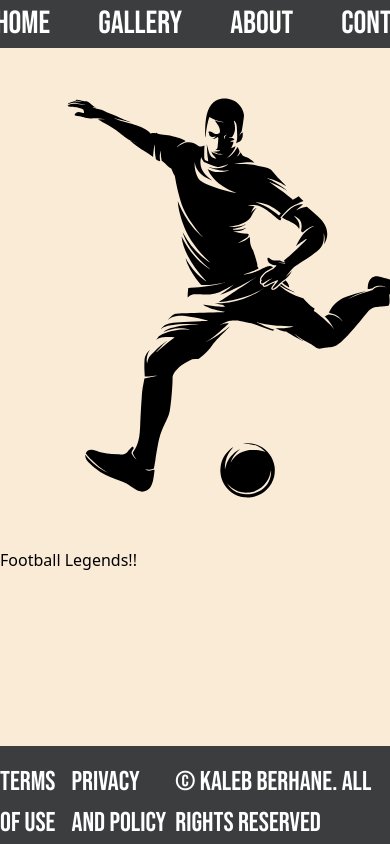
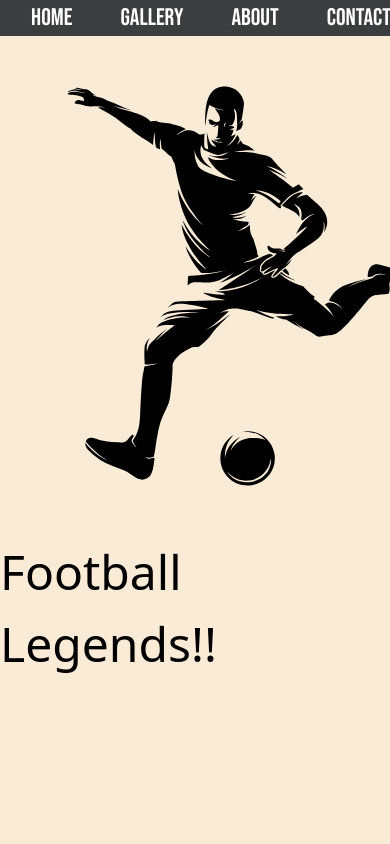
Before and after one commit to Kaleb-cpu/CPNT262-Final-Project, a SvelteKit app: page / in a window 390 px wide. Shown: the top 844 px of the page. Built offline with nearby package versions, Linux system fonts and the light colour scheme.

Commit message:
readme update

```diff
--- a/src/lib/components/SinglePlayer.svelte
+++ b/src/lib/components/SinglePlayer.svelte
@@ -76,7 +76,4 @@
 		color: rgb(40, 40, 40);
 	}
 
-	.player-description h1 {
-		width: max-content;
-	}
 </style>
--- a/src/routes/+page.svelte
+++ b/src/routes/+page.svelte
@@ -48,6 +48,16 @@
 		display: block;
 	}
 	h1 {
-		height: 10vh;
+		font-size: clamp(3rem, 6vw, 15rem);
+	}
+
+	@media only screen and (max-width: 60em){
+		.heroSection{
+			margin: auto;
+			max-width: fit-content;
+		}
+		h1{
+			height: 70vh;
+		}
 	}
 </style>
--- a/src/routes/gallery/+page.svelte
+++ b/src/routes/gallery/+page.svelte
@@ -16,7 +16,7 @@
 	<div class="player-card">
 		{#each players as player}
 			<a href="/gallery/{player.id}">
-				<Players {player} />
+			<div class="singleCard"><Players {player} /></div>
 			</a>
 		{/each}
 	</div>
@@ -43,4 +43,5 @@
 		font-size: clamp(1rem, 10vw, 2rem);
 		margin-bottom: 1em;
 	}
+
 </style>
--- a/src/routes/main.css
+++ b/src/routes/main.css
@@ -24,7 +24,8 @@ nav {
   background-color: rgb(59, 61, 62);
 }
 nav a{
-  font-size: 2em;
+  font-size: clamp(1.5rem, 2.5vw, 4rem);
+  width: max-content;
   text-decoration: none;
   color: white;
   font-family: 'Bebas Neue', cursive;
```
Also changed, not shown: src/lib/components/Players.svelte (+3 -6 lines), src/routes/+layout.svelte (line endings or trailing spaces), 1 other file (tests, documents, lock files or other folders).
